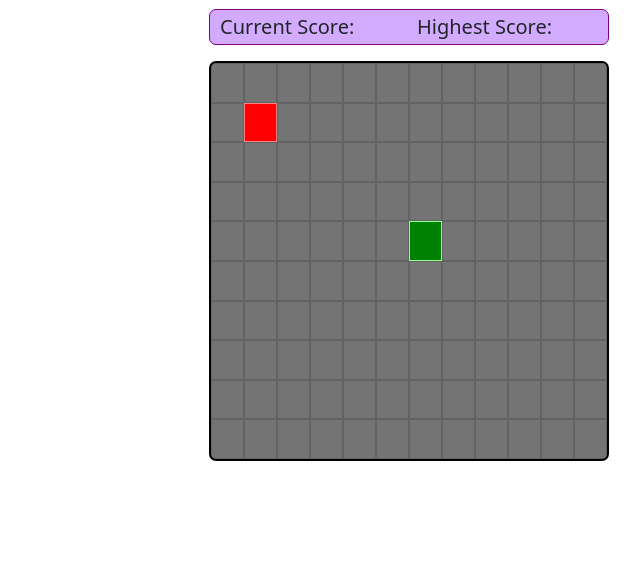
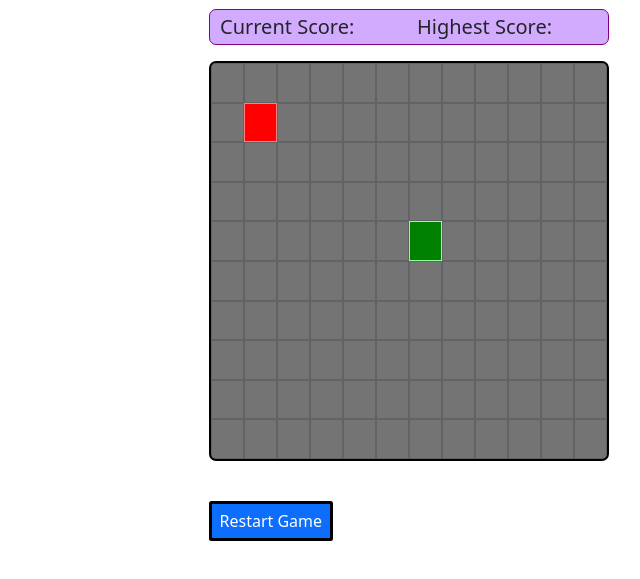
Before and after one commit to byamane/snake, a plain HTML site: page index.html in a window 1280 px wide. Shown: the part 117-696 px from the top of the page, without its empty margins (231-871 px from the left). Drawn offline with nearby package versions, Linux system fonts and the light colour scheme.

Commit message:
add restart button

```diff
--- a/css/style.css
+++ b/css/style.css
@@ -134,7 +134,6 @@ h2 {
   /* border-radius: 200px 150px 150px 200px; */
 }
 
-
 #light-dark-button {
   background-color: var(--light-dark-btn-bg);
   background-image: var(--light-dark-btn-bg);
@@ -147,3 +146,15 @@ h2 {
   height: 5vh;
   width: 5vh;
 }
+
+#restart {
+  border: 3px solid black;
+  font-size: 2vmin;
+  text-align: center;
+  vertical-align: middle;
+  margin-top: 5vh;
+  display: flex;
+  justify-content: center;
+  align-items: center;
+  height: 5vh;
+}
--- a/index.html
+++ b/index.html
@@ -158,6 +158,7 @@
       <div class="cell" id="r10c11"></div>
       <div class="cell" id="r10c12"></div>
 	  </section>
+    <button type="button" class="btn btn-primary" id="restart">Restart Game</button>
   </main>
 </body>
 </html>
--- a/js/app.js
+++ b/js/app.js
@@ -11,13 +11,15 @@ let board = [] // (will be full of null squares with one square holding the valu
 
 /*------------------------ Cached Element References ------------------------*/
 
-// const snake = document.querySelector(".snake")
-
 const squareEls = document.querySelectorAll("div")
 
-// const pickup = document.querySelector(".pickup")
+const snake = document.querySelector(".snake")
+
+const pickup = document.querySelector(".pickup")
 
 // const gameStatus = document.querySelector(".message")
+
+const restartBtn = document.getElementById("restart")
 
 const body = document.querySelector("body")
 
@@ -25,14 +27,15 @@ const lightDarkBtn = document.querySelector("#light-dark-button")
 
 /*----------------------------- Event Listeners -----------------------------*/
 
-// keydown (for movement via keyboard)
-
 // onclick (for movement on virtual keypad)
 
-// reset (to reset game)
+// restart (to reset game)
+restartBtn.addEventListener("click", init)
 
+// light/dark mode
 lightDarkBtn.addEventListener("click", toggleLightDark)
 
+// keydown (for movement via keyboard)
 document.addEventListener('keydown', arrowMovement)
 
 /*-------------------------------- Functions --------------------------------*/
```
